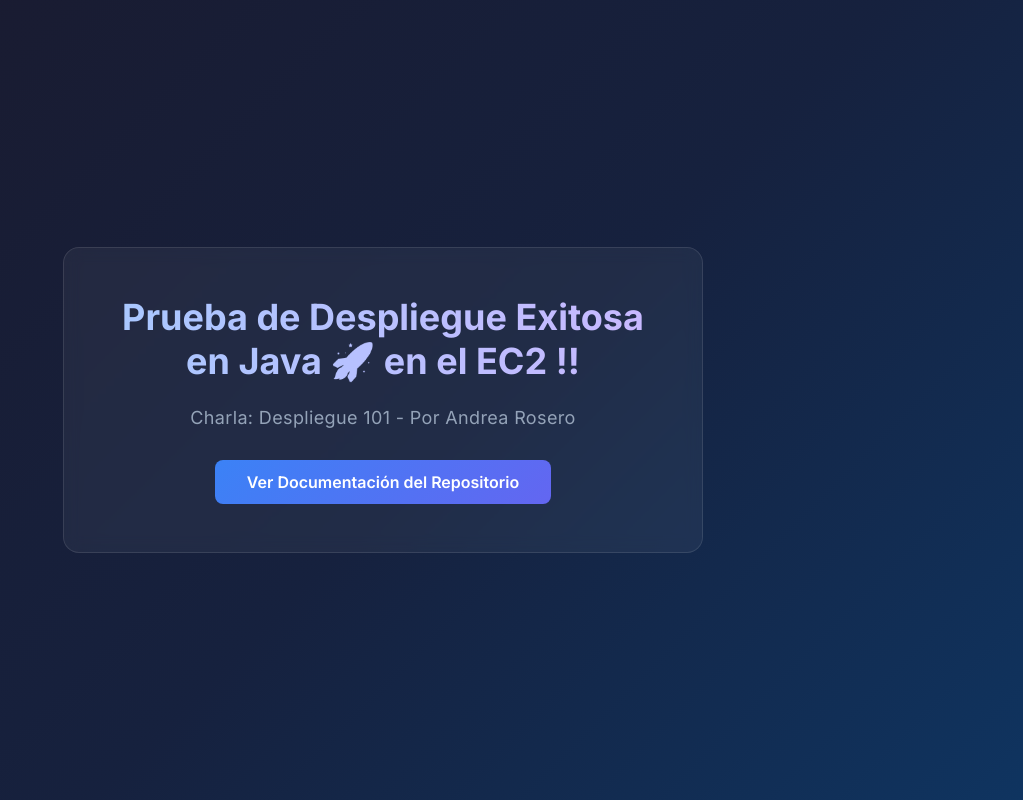
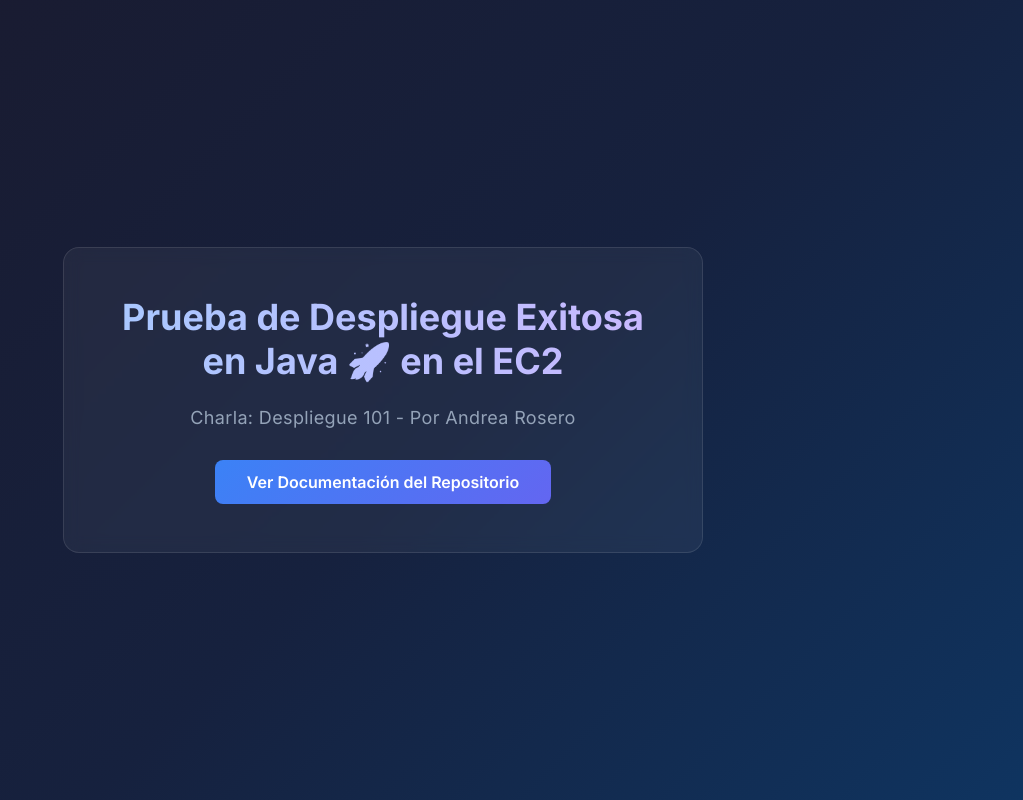
Before and after one commit to andreaendigital/aws-despliegue101, a plain HTML site: page 01-traditional-flow/java-app/src/main/resources/static/index.html in a window 1280 px wide. Shown: the whole page, without its empty margins (257-1280 px from the left). Drawn offline with Linux system fonts and the light colour scheme.

Commit message:
cambio en index

```diff
--- a/01-traditional-flow/java-app/src/main/resources/static/index.html
+++ b/01-traditional-flow/java-app/src/main/resources/static/index.html
@@ -8,7 +8,7 @@
 </head>
 <body>
   <main class="container">
-    <h1>Prueba de Despliegue Exitosa en Java 🚀 en el EC2 !!</h1>
+    <h1>Prueba de Despliegue Exitosa en Java 🚀 en el EC2</h1>
     <h2>Charla: Despliegue 101 - Por Andrea Rosero</h2>
     <a
       class="btn"
```
Also changed, not shown: 01-traditional-flow/java-app/target/classes/static/index.html (+1 -1 lines).
